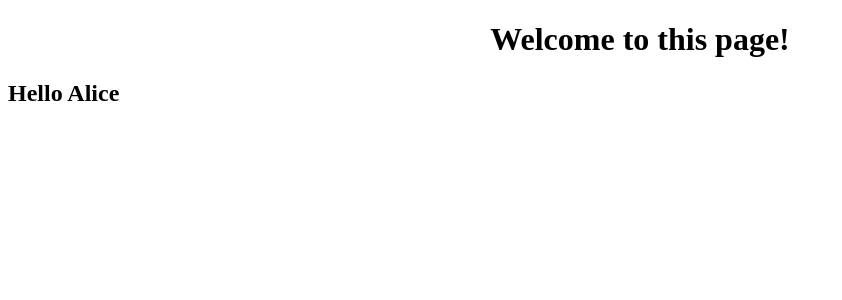
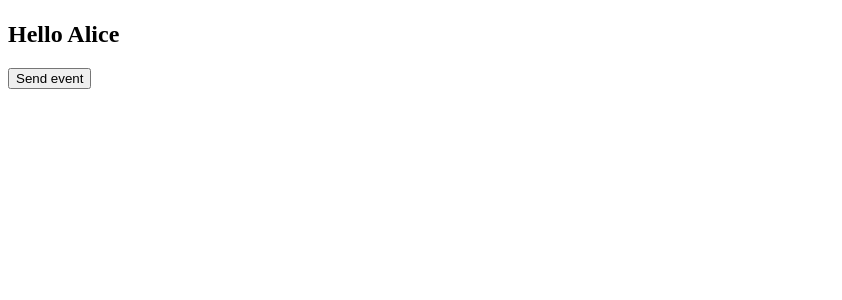
Before and after one commit to Rapha-Y/Angular_Learning, an Angular app: page / in a window 1280 px wide. Shown: the top 300 px of the page, without its empty margins (0-842 px from the left). Built offline with nearby package versions, Linux system fonts and the light colour scheme.

Commit message:
bound data from child to parent component

```diff
--- a/src/app/app.component.html
+++ b/src/app/app.component.html
@@ -1,6 +1,6 @@
 <div style="text-align: center">
   <h1>
-    Welcome to this page!
+    {{ message }}
   </h1>
 </div>
-<app-test [parentData]='name'></app-test>
+<app-test (childEvent)="message=$event" [parentData]="name"></app-test>
--- a/src/app/app.component.ts
+++ b/src/app/app.component.ts
@@ -8,4 +8,5 @@
 export class AppComponent {
   title = 'hello-world';
   public name = 'Alice';
+  public message = "";
 }
--- a/src/app/test/test.component.ts
+++ b/src/app/test/test.component.ts
@@ -1,4 +1,4 @@
-import { Component, OnInit, Input } from '@angular/core';
+import { Component, OnInit, Input, EventEmitter, Output } from '@angular/core';
 
 @Component({
   selector: 'app-test',
@@ -6,16 +6,24 @@
     <h2>
       {{ "Hello " + name }}
     </h2>
+    <button (click)="fireEvent()">
+      Send event
+    </button>
   `,
   styles: []
 })
 export class TestComponent implements OnInit {
 
   @Input('parentData') public name;
+  @Output() public childEvent = new EventEmitter();
 
   constructor() { }
 
   ngOnInit(): void {
   }
 
+  fireEvent() {
+    this.childEvent.emit('Hi Ann');
+  }
+
 }
```
